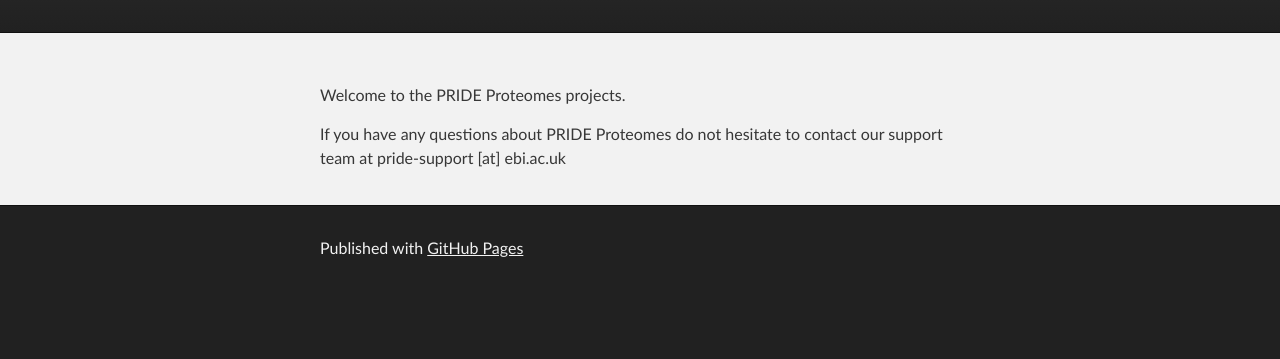
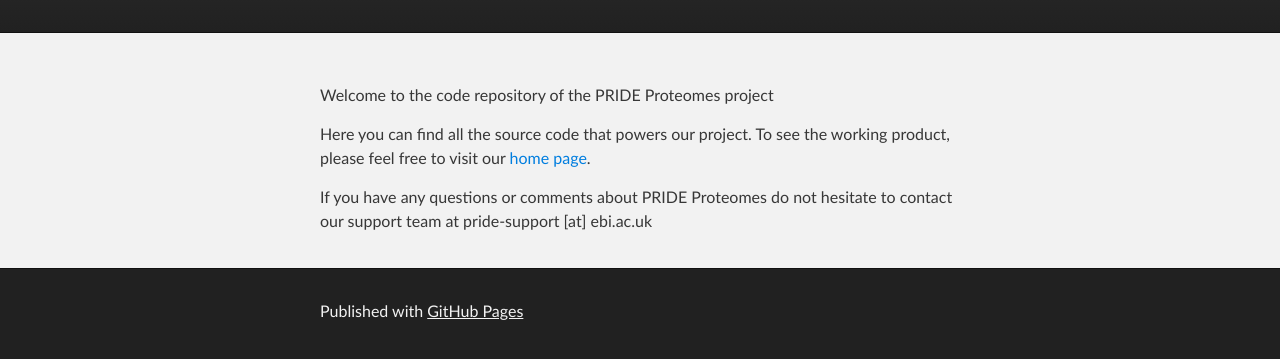
Before and after one commit to PRIDE-Proteomes/PRIDE-Proteomes.github.io, a plain HTML site: page index.html in a window 1280 px wide. Shown: the part 177-536 px from the top of the page. Drawn offline with Linux system fonts and the light colour scheme.

Commit message:
Replace master branch with page content via GitHub

```diff
--- a/index.html
+++ b/index.html
@@ -27,9 +27,12 @@
     <!-- MAIN CONTENT -->
     <div id="main_content_wrap" class="outer">
       <section id="main_content" class="inner">
-        <p>Welcome to the PRIDE Proteomes projects.</p>
+        <p>Welcome to the code repository of the PRIDE Proteomes project</p>
 
-<p>If you have any questions about PRIDE Proteomes do not hesitate to contact our support team at pride-support [at] ebi.ac.uk</p>
+<p>Here you can find all the source code that powers our project.
+To see the working product, please feel free to visit our <a href="http://wwwdev.ebi.ac.uk/pride/proteomes">home page</a>.</p>
+
+<p>If you have any questions or comments about PRIDE Proteomes do not hesitate to contact our support team at pride-support [at] ebi.ac.uk</p>
       </section>
     </div>
 
--- a/params.json
+++ b/params.json
@@ -1 +1 @@
-{"name":"PRIDE-Proteomes","tagline":"PRIDE Proteomes Organization Pages repository","body":"Welcome to the PRIDE Proteomes projects.\r\n\r\nIf you have any questions about PRIDE Proteomes do not hesitate to contact our support team at pride-support [at] ebi.ac.uk\r\n","google":"","note":"Don't delete this file! It's used internally to help with page regeneration."}
+{"name":"PRIDE-Proteomes","tagline":"PRIDE Proteomes Organization Pages repository","body":"Welcome to the code repository of the PRIDE Proteomes project\r\n\r\nHere you can find all the source code that powers our project.\r\nTo see the working product, please feel free to visit our [home page](http://wwwdev.ebi.ac.uk/pride/proteomes).\r\n\r\n\r\n\r\nIf you have any questions or comments about PRIDE Proteomes do not hesitate to contact our support team at pride-support [at] ebi.ac.uk\r\n","google":"","note":"Don't delete this file! It's used internally to help with page regeneration."}
```
